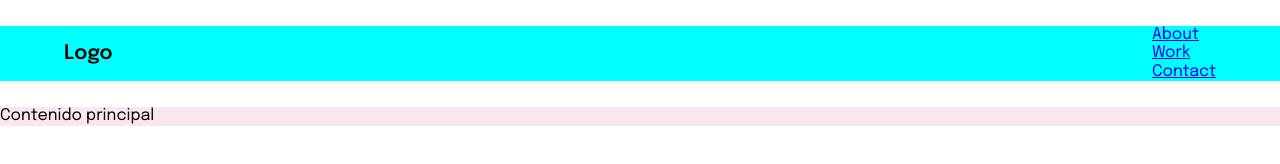
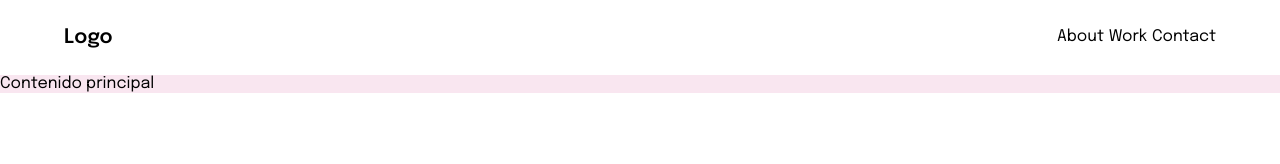
Before and after one commit to DSantiDev/Pablo-Designero, a plain HTML site: page index.html in a window 1280 px wide. Drawn offline with Linux system fonts and the light colour scheme.

Commit message:
[+] Ajusta menu principal

```diff
--- a/css/main.css
+++ b/css/main.css
@@ -7,15 +7,19 @@ body {
     font-family: "Epilogue", sans-serif;
 }
 /** header */
+.menu-item a {
+    text-decoration: none;
+    color: black;
+}
+.menu-item a:hover {
+    color: #aa0909;
+}
 .container {
     display: flex;
     justify-content: space-between;
     align-items: center;
     width: 90%;
     margin: 26px auto;
-}
-.header{
-    background-color: aqua;
 }
 .logo {
     font-size: 20px;
@@ -28,6 +32,10 @@ ul.main-menu {
     list-style: none;
     padding: 0;
     margin: 0;
+    display: flex;
+    justify-content: end;
+    align-items: center;
+    gap: .3rem;
 }
 main.main {
     background-color: #F9E6F0;
```
